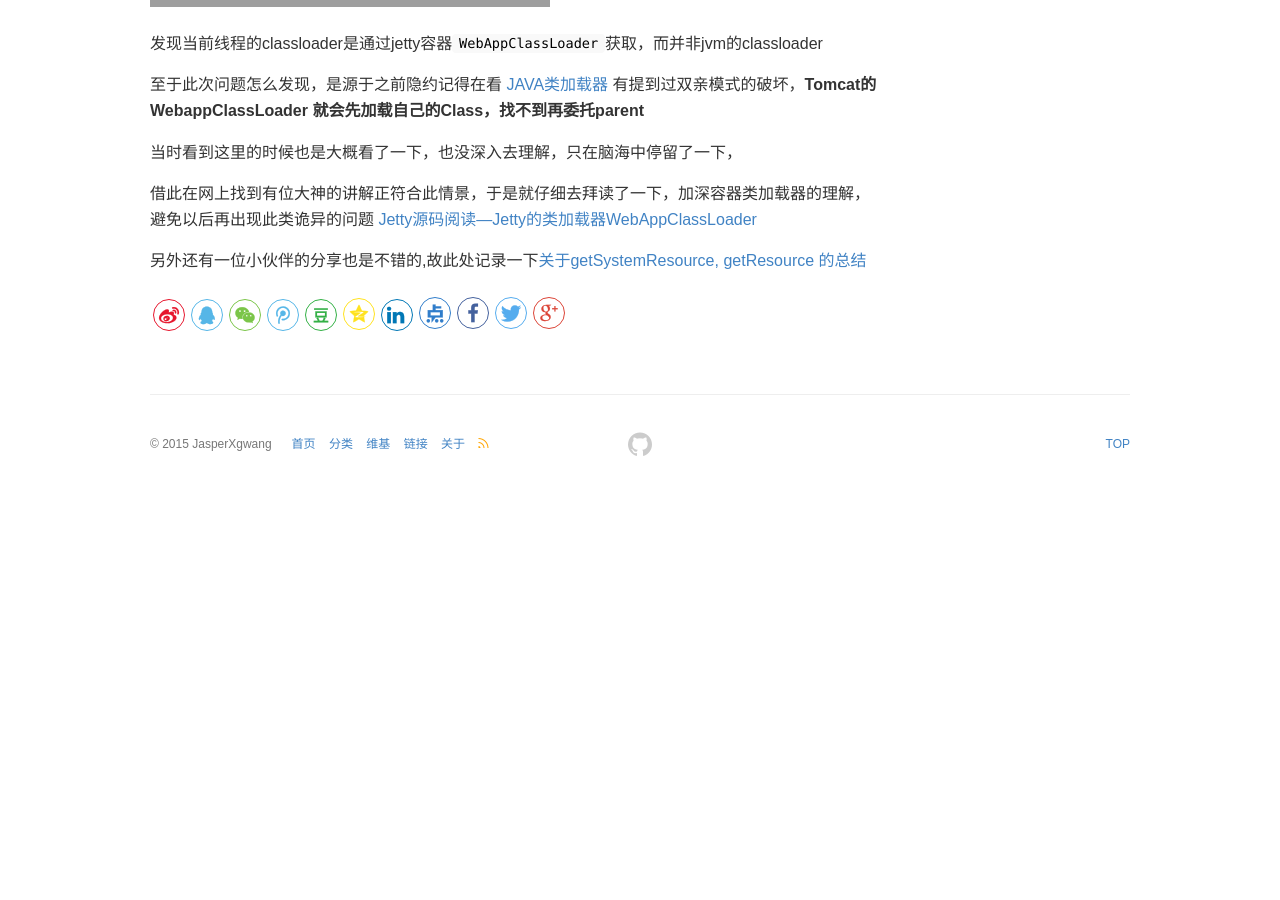
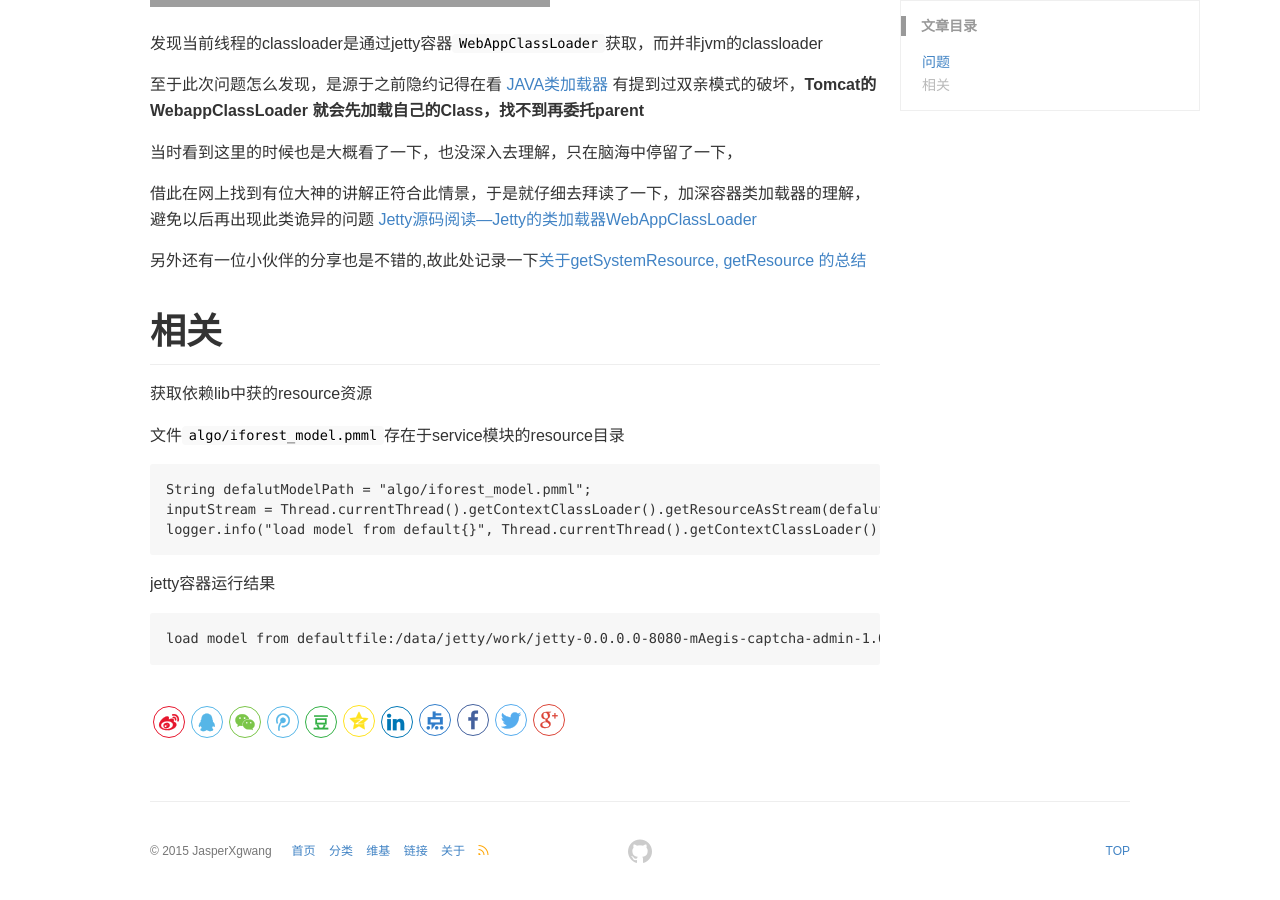
Before and after one commit to JasperBalcony/JasperBalcony.github.io, a Jekyll site: the page built from _posts/essay/2018-11-01-关于classPath获取资源文件问题.md, in a window 1280 px wide and 900 px high, scrolled down 6404 px. Built offline with Jekyll 4.4.1, drawn with Linux system fonts in a browser that asks for light colours; nearby versions of some CDN libraries; library files that are not in the unit come from our copies; comment, search, counter and statistics services are not loaded; before the commit the page ends 6897 px from its top, so only the background shows below that.

Commit message:
update classpath

````diff
--- a/_posts/essay/2018-11-01-关于classPath获取资源文件问题.md
+++ b/_posts/essay/2018-11-01-关于classPath获取资源文件问题.md
@@ -232,3 +232,19 @@ public File getResourceFile(String filename) {
 [Jetty源码阅读---Jetty的类加载器WebAppClassLoader](https://blog.csdn.net/acm_lkl/article/details/79253048)
 
 另外还有一位小伙伴的分享也是不错的,故此处记录一下[关于getSystemResource, getResource 的总结](https://www.cnblogs.com/drwong/p/5389631.html)
+
+# 相关
+
+获取依赖lib中获的resource资源
+
+文件`algo/iforest_model.pmml`存在于service模块的resource目录
+```
+String defalutModelPath = "algo/iforest_model.pmml";
+inputStream = Thread.currentThread().getContextClassLoader().getResourceAsStream(defalutModelPath);
+logger.info("load model from default{}", Thread.currentThread().getContextClassLoader().getResource(defalutModelPath).getPath());
+```
+
+jetty容器运行结果
+```
+load model from defaultfile:/data/jetty/work/jetty-0.0.0.0-8080-mAegis-captcha-admin-1.0.0-RC01-SNAPSHOT.war-_mAegis-captcha-admin-1.0.0-RC01-SNAPSHOT-any-/webapp/WEB-INF/lib/mAegis-captcha-service-1.0.0-RC01-SNAPSHOT.jar!/algo/iforest_model.pmml
+```
````
